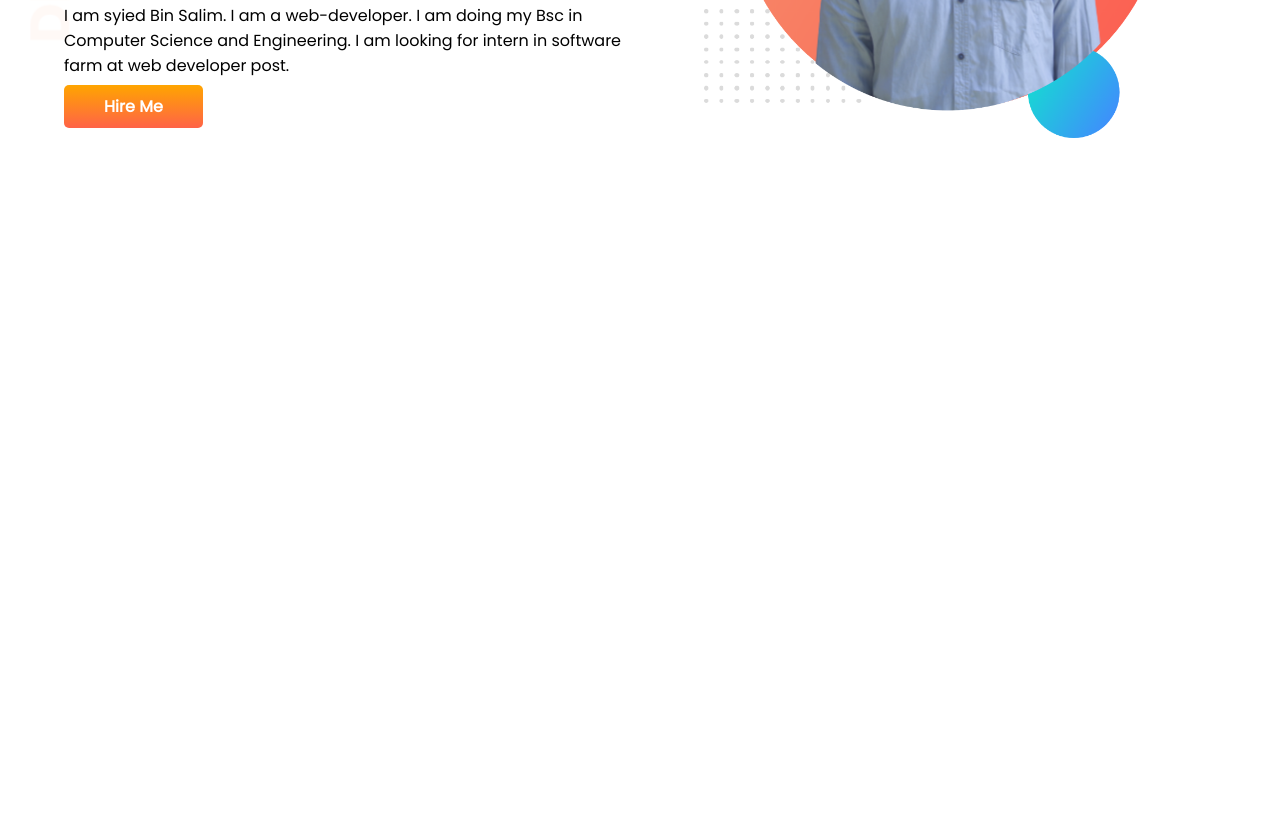
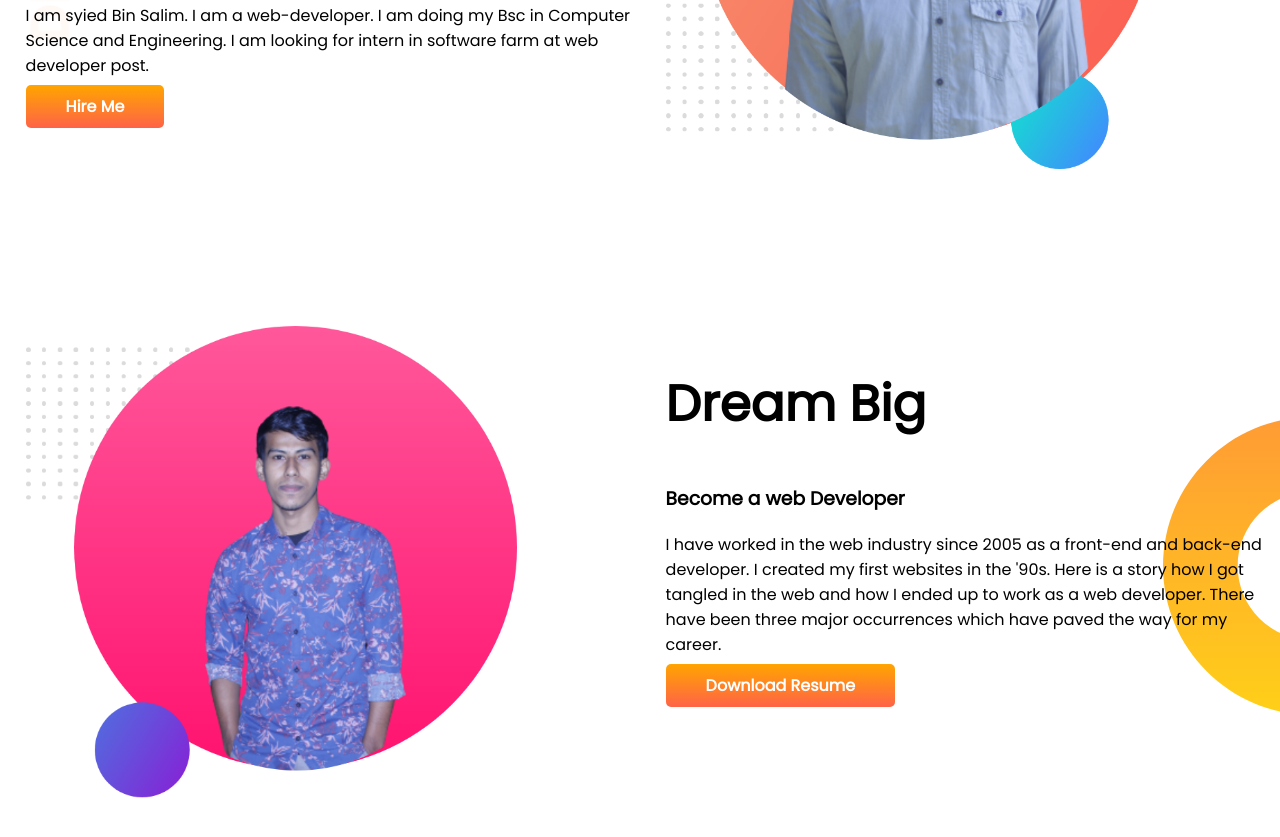
Before and after one commit to mdriyadmr968/developer-portfolio, a plain HTML site: page index.html in a window 1280 px wide. Shown: the part 319-1156 px from the top of the page. Before the commit the page ends 800 px from the top, so only its background shows below. Drawn offline with Linux system fonts and the light colour scheme.

Commit message:
dream added

```diff
--- a/index.html
+++ b/index.html
@@ -27,5 +27,18 @@
 
 </section>
 
+<section class="dream-big">
+    <div class="half-width">
+        <img src="images/riyad2.png">
+    </div>
+    <div class="half-width">
+        <h1>Dream Big</h1>
+        <h3>Become a web Developer</h3>
+        <p>I have worked in the web industry since 2005 as a front-end and back-end developer. I created my first websites in the '90s. Here is a story how I got tangled in the web and how I ended up to work as a web developer. There have been three major occurrences which have paved the way for my career.</p>
+        <a class="link-button" target="blank" >Download Resume</a>
+    </div>
+
+</section>
+
 </body>
 </html>
--- a/style.css
+++ b/style.css
@@ -10,10 +10,11 @@ h1{
 }
 section{
     display: flex;
+    margin-bottom: 150px;
 }
 .half-width{
     width: 50%;
-    padding-left: 5%;
+    padding-left: 2%;
 }
 .half-width img{
     width: 80%;
@@ -32,3 +33,8 @@ section{
     background-repeat: no-repeat;
 
 }
+.dream-big{
+    background-image: url(images/dream-bg.png);
+    background-repeat: no-repeat;
+    background-position: right;
+}
```
Also changed, not shown: images/riyad2.png (added).
